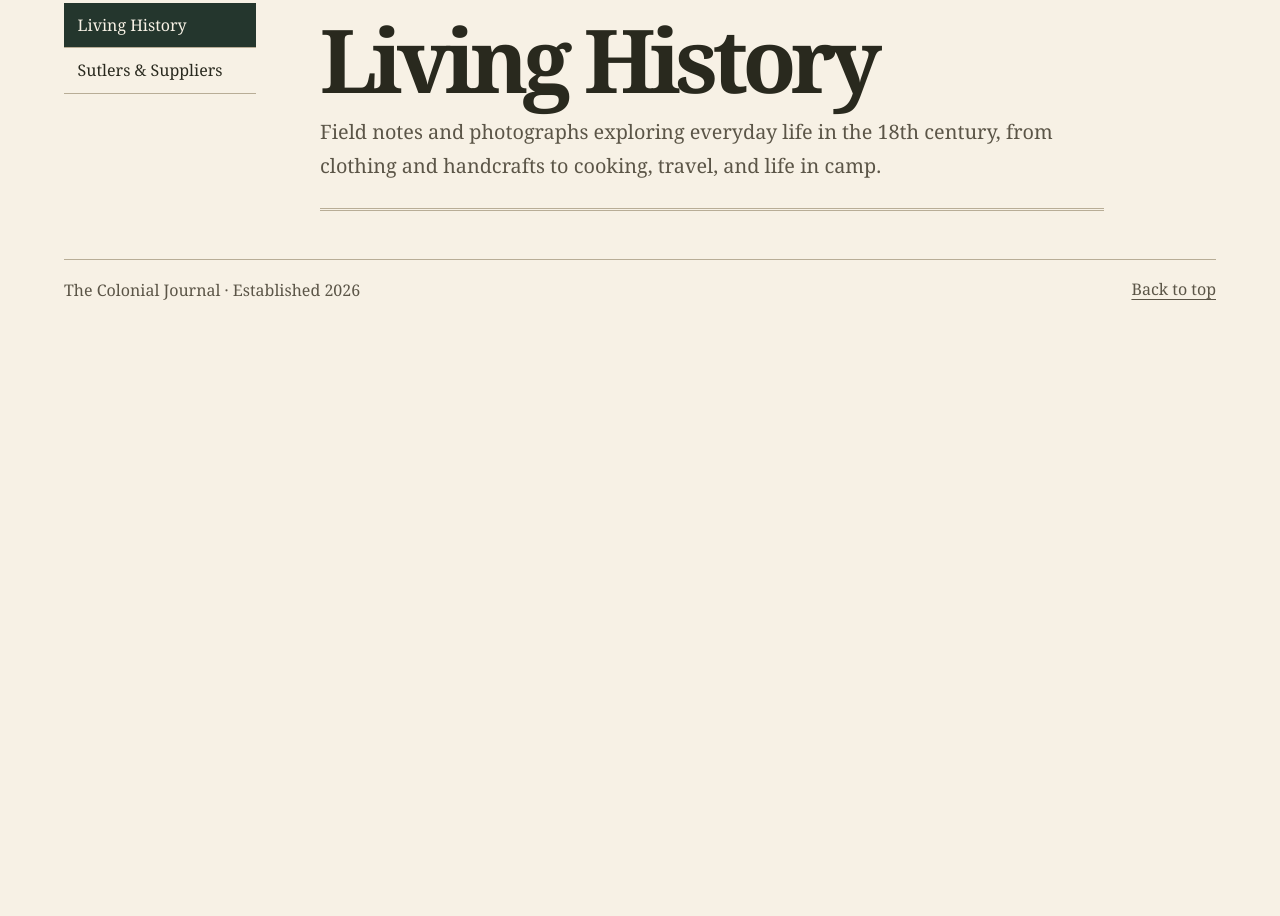
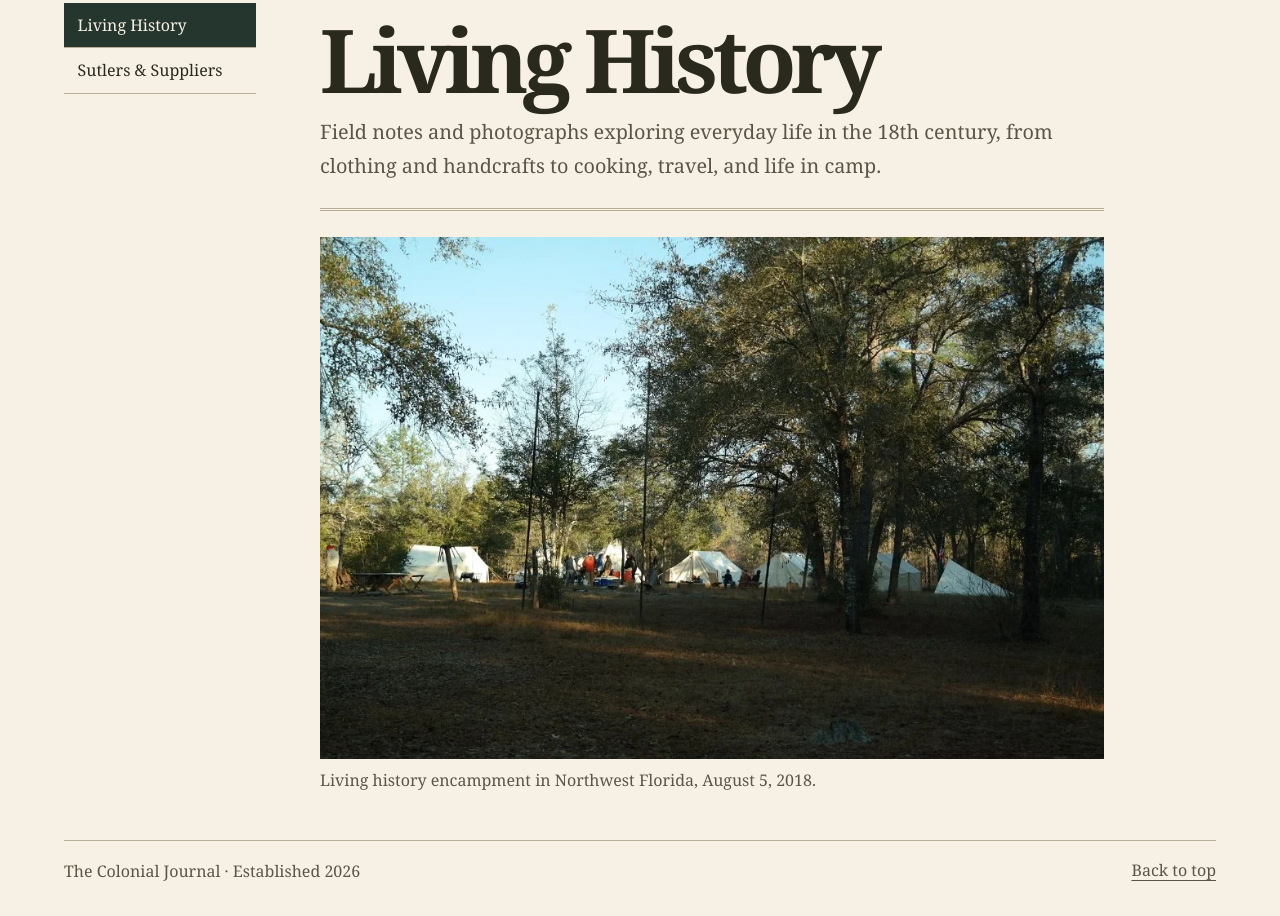
Before and after one commit to pollock2052/pollock2052.github.io, a plain HTML site: page living-history.html in a window 1280 px wide. Shown: the part 242-1158 px from the top of the page. Before the commit the page ends 800 px from the top, so only its background shows below. Drawn offline with Linux system fonts and the light colour scheme.

Commit message:
Add Northwest Florida encampment photograph

```diff
--- a/living-history.html
+++ b/living-history.html
@@ -66,6 +66,9 @@
     .living-nav a[aria-current] { background: var(--green); color: var(--paper); text-decoration: none; }
     .living-layout article { width: 100%; max-width: 49rem; margin: 0; padding: 0; }
     .living-layout article li { margin: .45rem 0; line-height: 1.55; }
+    .encampment-photo { margin: 1.6rem 0 0; }
+    .encampment-photo img { display: block; width: 100%; height: auto; }
+    .encampment-photo figcaption { margin-top: .55rem; color: var(--muted); line-height: 1.5; }
     @media (max-width: 42rem) {
       .living-layout { grid-template-columns: 1fr; }
       .living-nav ul { display: flex; flex-wrap: wrap; gap: 0 .5rem; }
@@ -97,6 +100,10 @@
     <article>
       <h1>Living History</h1>
       <p class="lead">Field notes and photographs exploring everyday life in the 18th century, from clothing and handcrafts to cooking, travel, and life in camp.</p>
+      <figure class="encampment-photo">
+        <img src="/assets/northwest-florida-encampment-2018.webp" width="960" height="640" alt="White canvas tents and reenactors in a wooded clearing." decoding="async">
+        <figcaption>Living history encampment in Northwest Florida, <time datetime="2018-08-05">August 5, 2018</time>.</figcaption>
+      </figure>
     </article>
   </main>
   <footer class="wrap">
```
Also changed, not shown: assets/northwest-florida-encampment-2018.webp (added).
